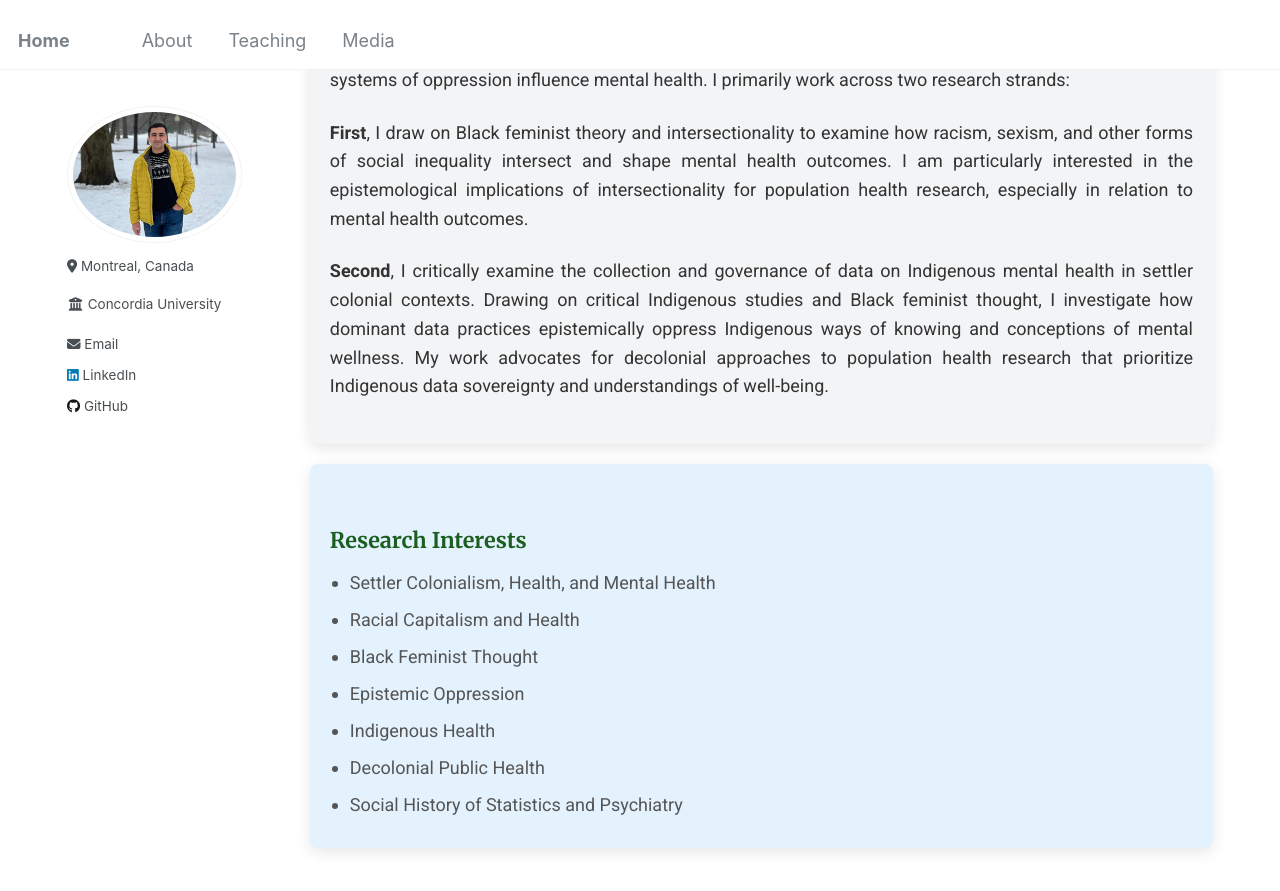
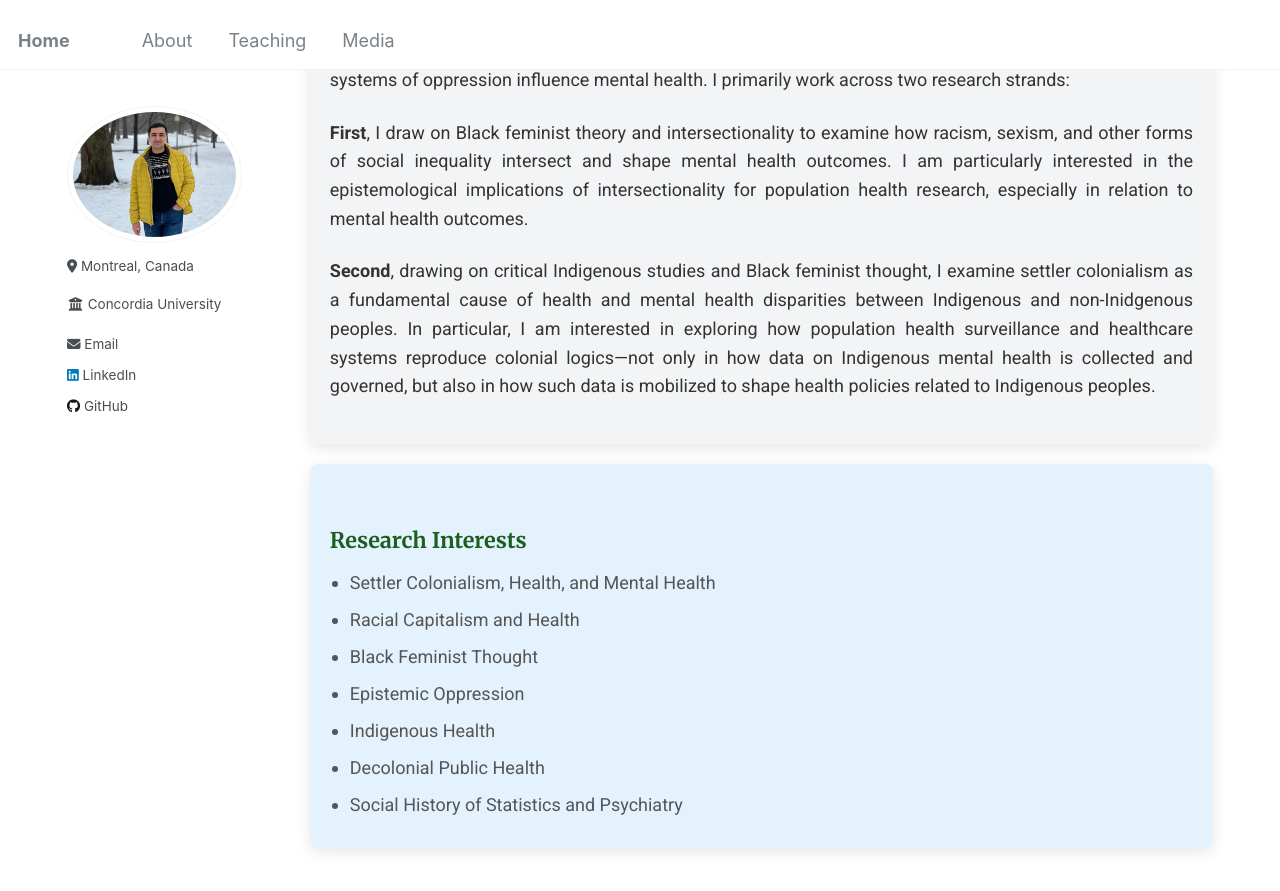
Before and after one commit to Mohsnmonji/mohsnmonji.github.io, a Jekyll site: the page built from about-me.md, in a window 1280 px wide and 900 px high, scrolled down 505 px. Shown: the top 891 px of the window. Built offline with Jekyll 4.4.1, drawn with Linux system fonts in a browser that asks for light colours.

Commit message:
Update about-me.md

```diff
--- a/about-me.md
+++ b/about-me.md
@@ -111,9 +111,10 @@ author_profile: true
     <strong>First</strong>, I draw on Black feminist theory and intersectionality to examine how racism, sexism, and other forms of social inequality intersect and shape mental health outcomes. I am particularly interested in the epistemological implications of intersectionality for population health research, especially in relation to mental health outcomes.
   </p>
 
-  <p>
-  <strong>Second</strong>, I critically examine the collection and governance of data on Indigenous mental health in settler colonial contexts. Drawing on critical Indigenous studies and Black feminist thought, I investigate how dominant data practices epistemically oppress Indigenous ways of knowing and conceptions of mental wellness. My work advocates for decolonial approaches to population health research that prioritize Indigenous data sovereignty and understandings of well-being.
+<p>
+  <strong>Second</strong>, drawing on critical Indigenous studies and Black feminist thought, I examine settler colonialism as a fundamental cause of health and mental health disparities between Indigenous and non-Inidgenous peoples. In particular, I am interested in exploring how population health surveillance and healthcare systems reproduce colonial logics—not only in how data on Indigenous mental health is collected and governed, but also in how such data is mobilized to shape health policies related to Indigenous peoples.
 </p>
+
 
 </div>
 
```
